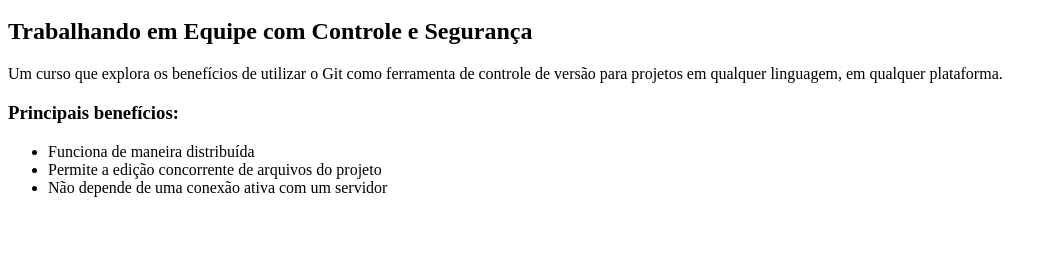
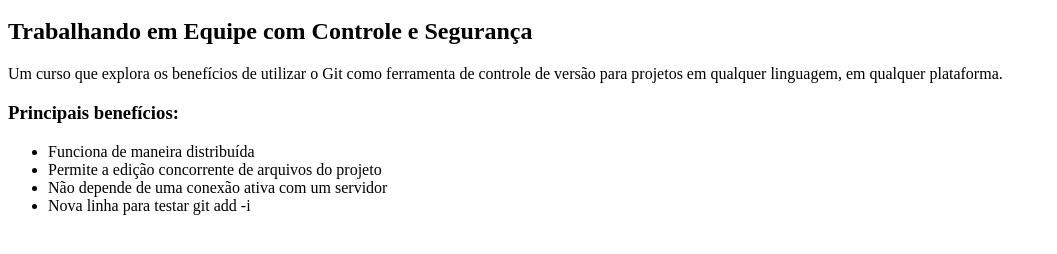
Before and after one commit to piratesProject/curso-git, a plain HTML site: page index.html in a window 1280 px wide. Shown: the part 48-302 px from the top of the page, without its empty margins (0-1057 px from the left). Drawn offline with Linux system fonts and the light colour scheme.

Commit message:
nova linha para teste git interativo

```diff
--- a/index.html
+++ b/index.html
@@ -12,6 +12,7 @@
             <li>Funciona de maneira distribuída</li>
             <li>Permite a edição concorrente de arquivos do projeto</li>
             <li>Não depende de uma conexão ativa com um servidor</li>
+			<li>Nova linha para testar git add -i</li>
         </ul>
     </body>
 </html>
```
